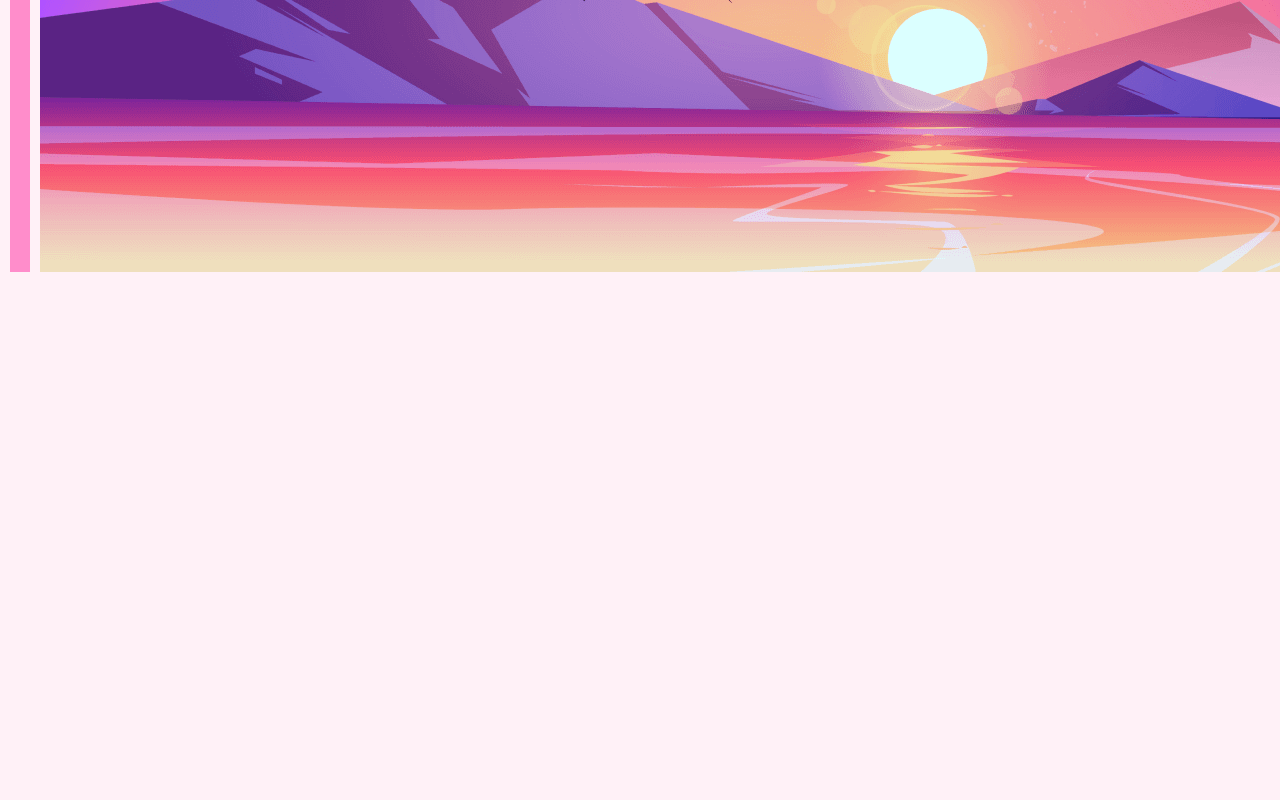
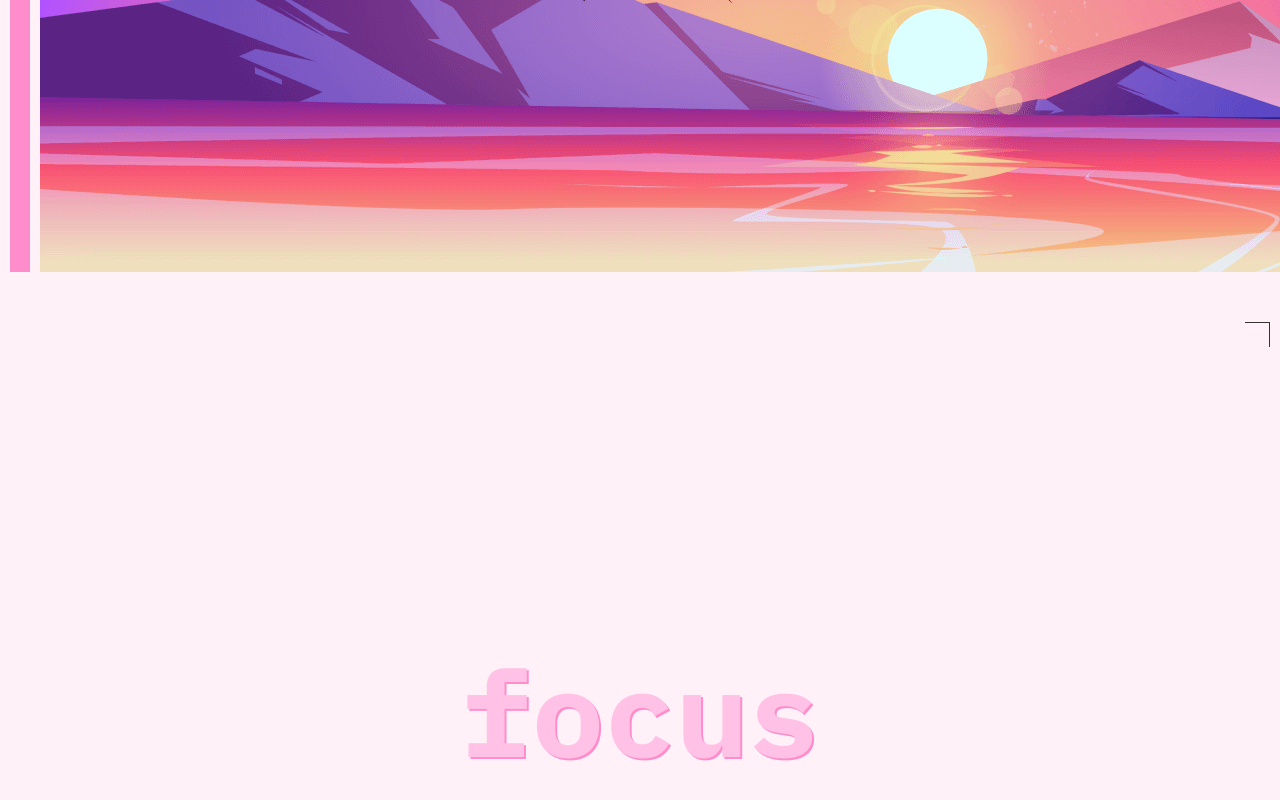
Before and after one commit to JaneIIv/slozhno-sosredotochitsya-ad, a plain HTML site: page index.html in a window 1280 px wide. Shown: the part 2033-2833 px from the top of the page. Before the commit the page ends 2345 px from the top, so only its background shows below. Drawn offline with Linux system fonts and the light colour scheme.

Commit message:
footer добавлен

```diff
--- a/index.html
+++ b/index.html
@@ -111,3 +111,9 @@
                 <img src="./images/street.png" alt="Японская улица" loading="lazy">
             </section>
         </main>
+        <footer class="footer decorated-zone">
+          <h2 class="footer__title">focus</h2>
+        </footer>
+        <script src="./scripts/script.js"></script>
+    </body>
+</html>
--- a/styles/style.css
+++ b/styles/style.css
@@ -172,3 +172,18 @@
   width: 100%;
   height: 100%;
 }
+
+.footer {
+  padding: 10px;
+  block-size: 100vh;
+  display: grid;
+}
+
+.footer__title {
+  justify-self: center;
+  align-self: center;
+  color: var(--header1-color);
+  text-shadow: 2px 2px 0 var(--accent-color);
+  font-size: clamp(7.25rem, 7.0115rem + 1.0178vw, 7.5rem);
+  line-height: var(--title-line-height);
+}
```
